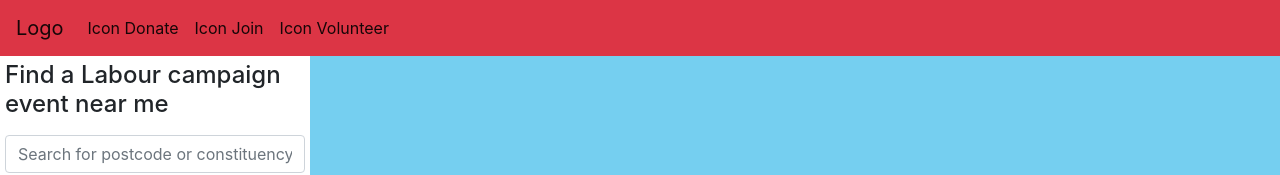
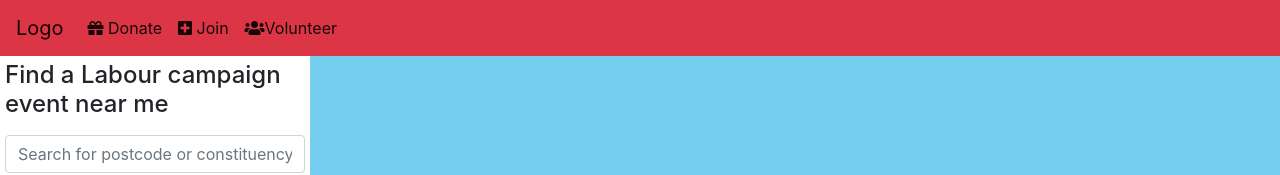
Before and after one commit to AltomHussain/Labour-site, a React (Create React App) app: page /take-action in a window 1280 px wide. Shown: the top 175 px of the page. Built offline with nearby package versions, Linux system fonts and the light colour scheme.

Commit message:
added icons to all navbar items

```diff
--- a/src/component/TakeAction.js
+++ b/src/component/TakeAction.js
@@ -24,17 +24,17 @@
             <ul className="navbar-nav mr-auto">
               <li className="nav-item active">
                 <a className="nav-link" href="#">
-                  Icon Donate <span className="sr-only">(current)</span>
+                <i class="fas fa-gift"></i> Donate <span className="sr-only">(current)</span>
                 </a>
               </li>
               <li className="nav-item active">
                 <a className="nav-link" href="#">
-                  Icon Join
+                <i class="fas fa-plus-square"></i> Join
                 </a>
               </li>
               <li className="nav-item active">
                 <a className="nav-link" href="#">
-                  Icon Volunteer
+                <i class="fas fa-users"></i>Volunteer
                 </a>
               </li>
             </ul>
```
Also changed, not shown: 1 other file (tests, documents, lock files or other folders).
